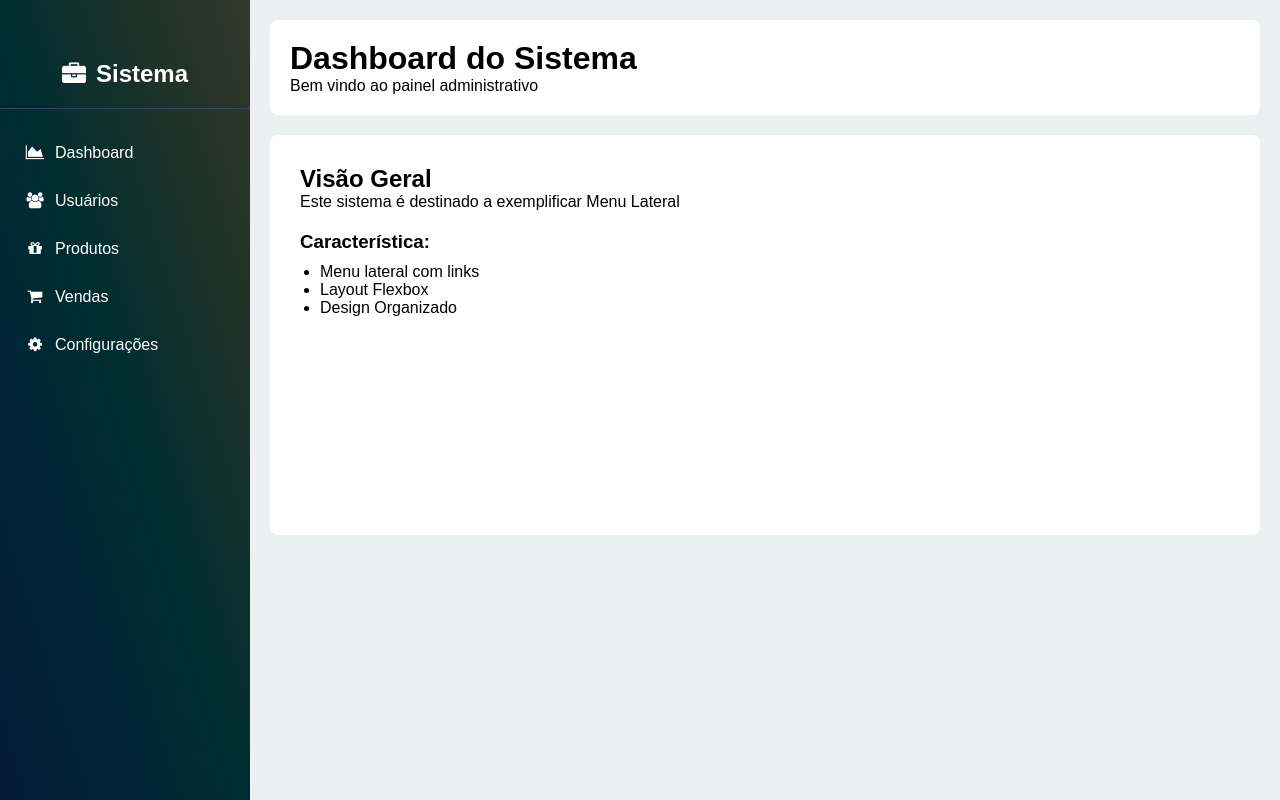
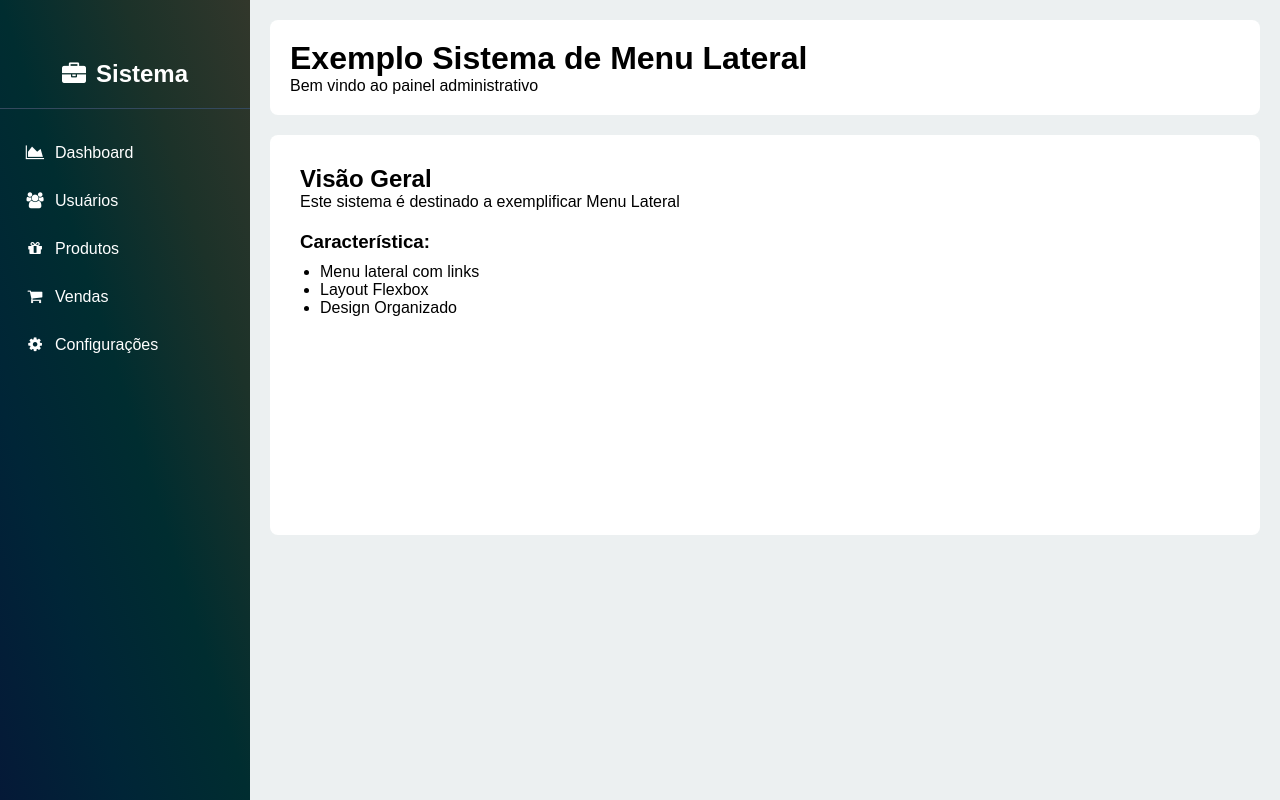
Before and after one commit to MarcelloLeal/aula-menu-lateral, a plain HTML site: page index.html in a window 1280 px wide. Drawn offline with Linux system fonts and the light colour scheme.

Commit message:
Alterado o Título da Página

```diff
--- a/index.html
+++ b/index.html
@@ -123,7 +123,7 @@
 
     <main class="conteudo-principal">
         <header class="cabecalho">
-            <h1>Dashboard do Sistema</h1>
+            <h1>Exemplo Sistema de Menu Lateral</h1>
             <p>Bem vindo ao painel administrativo</p>
         </header>
 
```
